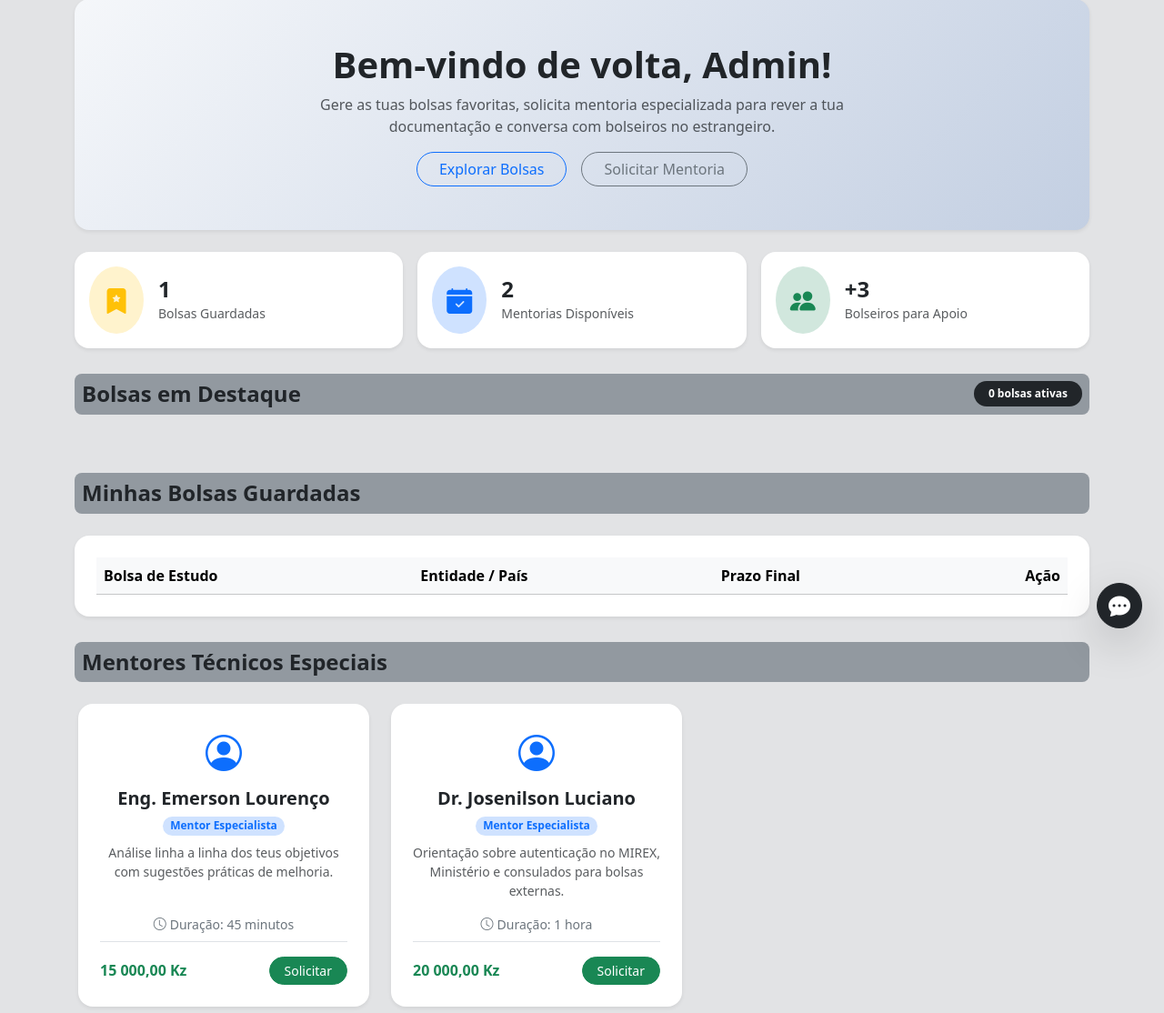
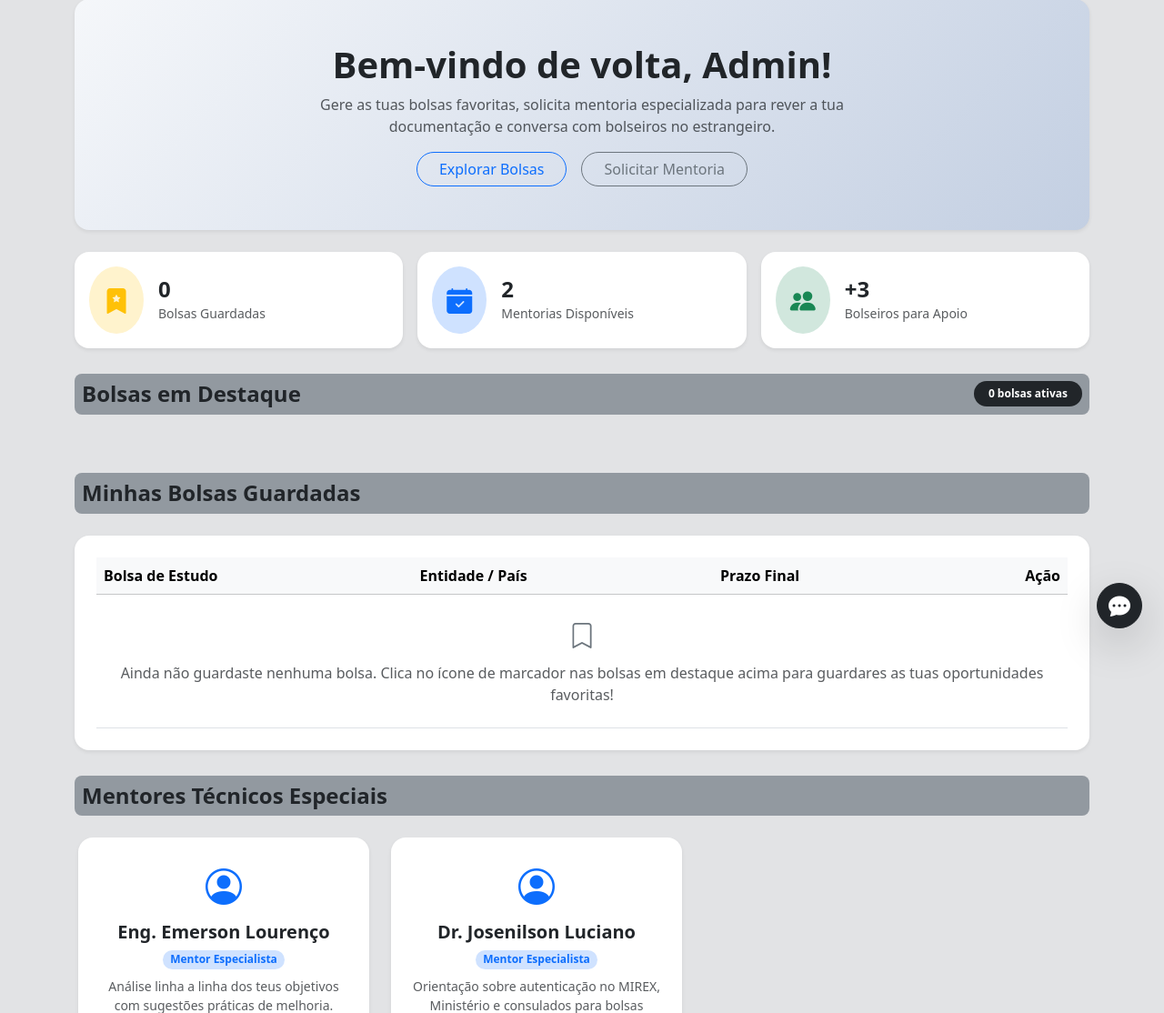
Before and after one commit to Emery-Lourenco/isptec-bolsas, a Flask app: page /dashboard in a window 1280 px wide. Shown: the part 85-1199 px from the top of the page at 91% size. Run offline with Flask 3, Linux system fonts and the light colour scheme; the visitor is signed in with stand-in values (Sample User, id 1); lists and menus that the app fills with data are empty; some libraries are stand-ins or nearby versions.

Commit message:
feat: agora é possível os usuários (candidatos) guardarem bolsas favoritas
fix: correção do erro de duplicidade da conta admin

```diff
--- a/app.py
+++ b/app.py
@@ -30,6 +30,9 @@ from werkzeug.security import (  # Utilitários nativos para senhas seguras (RNF
 
 # Carrega o ficheiro .env local antes de iniciar as configurações
 load_dotenv()
+
+# Constante de segurança que define o único e-mail autorizado a deter privilégios administrativos
+EMAIL_ADMIN_OFICIAL = "admin@unibolsas.co.ao"
 
 # ==============================================================================
 # INICIALIZAÇÃO DA APLICAÇÃO WEB
@@ -101,6 +104,7 @@ class Utilizador(db.Model):
 
     pedidos_contacto = db.relationship("PedidoContacto", backref="candidato", lazy=True)
     contratacoes = db.relationship("ContratacaoMentoria", backref="candidato", lazy=True)
+    bolsas_guardadas = db.relationship("BolsaGuardada", backref="candidato", cascade="all, delete-orphan", lazy=True)
 
     def definir_senha(self, senha_limpa):
         self.senha_hash = generate_password_hash(senha_limpa)
@@ -132,6 +136,7 @@ class Bolsa(db.Model):
 
     itens_cobertos = db.relationship("BolsaItemCoberto", backref="bolsa", cascade="all, delete-orphan", lazy=True)
     bolseiros = db.relationship("BolseiroVoluntario", backref="bolsa_rel", lazy=True)
+    guardada_por = db.relationship("BolsaGuardada", backref="bolsa", cascade="all, delete-orphan", lazy=True)
 
 
 # 3. TABELA ASSOCIATIVA NORMALIZADA DE ITENS COBERTOS (Atende RF10 - 1FN e 2FN)
@@ -204,6 +209,19 @@ class ContratacaoMentoria(db.Model):
     data_contratacao = db.Column(db.DateTime, default=lambda: datetime.now(timezone.utc))
 
 
+# 8. TABELA ASSOCIATIVA NORMALIZADA DE BOLSAS GUARDADAS / FAVORITAS (Atende RF11, UC06 - 1FN, 2FN e 3FN)
+class BolsaGuardada(db.Model):
+    __tablename__ = "bolsas_guardadas"
+
+    id = db.Column(db.Integer, primary_key=True)
+    candidato_id = db.Column(db.Integer, db.ForeignKey("utilizadores.id", ondelete="CASCADE"), nullable=False)
+    bolsa_id = db.Column(db.Integer, db.ForeignKey("bolsas.id", ondelete="CASCADE"), nullable=False)
+    criado_em = db.Column(db.DateTime, default=lambda: datetime.now(timezone.utc))
+
+    # Restrição de unicidade para evitar guardar a mesma bolsa repetidamente pelo mesmo utilizador
+    __table_args__ = (db.UniqueConstraint("candidato_id", "bolsa_id", name="uq_candidato_bolsa_guardada"),)
+
+
 # ==============================================================================
 # POVOAMENTO INICIAL DE DADOS DE TESTE (SEEDS)
 # ==============================================================================
@@ -215,13 +233,13 @@ def criar_dados_iniciais():
         if not admin_existente:
             novo_admin = Utilizador(
                 nome="Admin",
-                email="admin@unibolsas.ao",
+                email=EMAIL_ADMIN_OFICIAL,
                 tipo="admin"
             )
             novo_admin.definir_senha(os.getenv("ADMIN_SENHA", "1234"))  # pode mudar no .env
             db.session.add(novo_admin)
             db.session.commit()
-            print("Conta de Administrador criada com sucesso (admin@unibolsas.ao)!")
+            print(f"Conta de Administrador criada com sucesso ({EMAIL_ADMIN_OFICIAL})!")
 
         # 2. Criar bolseiros voluntários se a tabela estiver vazia
         if BolseiroVoluntario.query.count() == 0:
@@ -610,6 +628,17 @@ def dashboard():
         .all()
     )
 
+    # Bolsas GUARDADAS / FAVORITAS do candidato logado (Atende RF11, UC06)
+    registos_guardados = (
+        BolsaGuardada.query.filter_by(candidato_id=utilizador.id)
+        .order_by(BolsaGuardada.criado_em.desc())
+        .all()
+    )
+    # Extrai os objetos Bolsa das associações guardadas
+    minhas_bolsas_guardadas = [registo.bolsa for registo in registos_guardados if registo.bolsa]
+    # Lista de IDs de bolsas guardadas para destacar o botão no carrossel
+    ids_bolsas_guardadas = {registo.bolsa_id for registo in registos_guardados}
+
     return render_template(
         "dashboard_candidato.html",
         bolsas=bolsas_disponiveis,
@@ -618,10 +647,43 @@ def dashboard():
         nome_candidato=utilizador.nome,
         minhas_contratacoes=minhas_contratacoes,
         meus_pedidos=meus_pedidos,
+        minhas_bolsas_guardadas=minhas_bolsas_guardadas,
+        ids_bolsas_guardadas=ids_bolsas_guardadas,
     )
 
 
-# ROTA 7: PEDIR CONTACTO COM UM BOLSEIRO (Atende UC08 / RF17)
+# ROTA 7: GUARDAR OU REMOVER BOLSA DOS FAVORITOS (Atende UC06 / RF11)
+# O clique no botão marcador submete um POST alternando o estado de favorito
+@app.route("/guardar-bolsa/<int:bolsa_id>", methods=["POST"])
+@login_obrigatorio
+def guardar_bolsa(bolsa_id):
+    utilizador = utilizador_atual()
+
+    # 1. A bolsa tem de existir e estar ativa
+    bolsa = db.session.get(Bolsa, bolsa_id)
+    if bolsa is None or not bolsa.ativa:
+        flash("Bolsa não encontrada ou inativa.", "danger")
+        return redirect(url_for("dashboard"))
+
+    # 2. Verifica se a bolsa já está nos favoritos do candidato
+    guardada = BolsaGuardada.query.filter_by(candidato_id=utilizador.id, bolsa_id=bolsa.id).first()
+
+    if guardada:
+        # Se já estava guardada, remove dos favoritos (toggle)
+        db.session.delete(guardada)
+        db.session.commit()
+        flash(f'Bolsa "{bolsa.titulo}" removida dos teus favoritos.', "info")
+    else:
+        # Se não estava guardada, adiciona à tabela associativa
+        novo_favorito = BolsaGuardada(candidato_id=utilizador.id, bolsa_id=bolsa.id)
+        db.session.add(novo_favorito)
+        db.session.commit()
+        flash(f'Bolsa "{bolsa.titulo}" guardada com sucesso nos teus favoritos!', "success")
+
+    return redirect(url_for("dashboard") + "#guardadas")
+
+
+# ROTA 8: PEDIR CONTACTO COM UM BOLSEIRO (Atende UC08 / RF17)
 # O botão "Conversar com Bolseiro" envia um formulário POST para /pedir-contacto/<id do bolseiro>
 # Campo opcional do formulário: "pergunta"
 @app.route("/pedir-contacto/<int:bolseiro_id>", methods=["POST"])
@@ -660,7 +722,7 @@ def pedir_contacto(bolseiro_id):
     return redirect(url_for("dashboard") + "#bolseiros-comunidade")
 
 
-# ROTA 8: CONTRATAR UMA MENTORIA (Atende UC12 / RF21)
+# ROTA 9: CONTRATAR UMA MENTORIA (Atende UC12 / RF21)
 # O botão "Solicitar" envia um formulário POST para /contratar-mentoria/<id da mentoria>
 # Campo opcional do formulário: "data_preferida"
 @app.route("/contratar-mentoria/<int:mentoria_id>", methods=["POST"])
@@ -699,7 +761,7 @@ def contratar_mentoria(mentoria_id):
     return redirect(url_for("dashboard") + "#mentores-tecnicos")
 
 
-# ROTA 9: PAGAMENTO SIMULADO DA MENTORIA (Atende UC12 / RF22)
+# ROTA 10: PAGAMENTO SIMULADO DA MENTORIA (Atende UC12 / RF22)
 # Não há dinheiro real: apenas muda o estado de "Pendente" para "Pago"
 @app.route("/pagar-mentoria/<int:contratacao_id>", methods=["POST"])
 @login_obrigatorio
@@ -733,13 +795,13 @@ def pagar_mentoria(contratacao_id):
 #   python app.py contas testar EMAIL SENHA
 #       Diz se o login com esse e-mail e senha funcionaria e, se não, porquê. Não altera nada.
 #
-#   python app.py contas definir EMAIL SENHA [--nome "Nome"] [--tipo admin|candidato]
-#       Cria a conta (se não existir) ou muda-lhe a senha, já encriptada.
+#   python app.py contas definir EMAIL SENHA [--nome "Nome"]
+#       Cria a conta de candidato (se não existir) ou altera a senha de forma segura.
 # ==============================================================================
 AJUDA_CONTAS = """Comandos disponíveis:
   python app.py contas listar
   python app.py contas testar EMAIL SENHA
-  python app.py contas definir EMAIL SENHA [--nome "Nome"] [--tipo admin|candidato]"""
+  python app.py contas definir EMAIL SENHA [--nome "Nome"]"""
 
 
 def estado_da_senha(utilizador):
@@ -788,22 +850,33 @@ def testar_login(email, senha):
         print("Dica: use 'definir' para guardar a senha certa.")
 
 
-def definir_conta(email, senha, nome=None, tipo=None):
+def definir_conta(email, senha, nome=None):
     email = email.strip().lower()
     if len(senha) < 4:
         print("A senha é demasiado curta.")
         return
+
     utilizador = buscar_utilizador_por_email(email)
+
+    # REGRA DE SEGURANÇA: Apenas o e-mail oficial pode deter privilégios de administrador
+    tipo_atribuido = "admin" if email == EMAIL_ADMIN_OFICIAL else "candidato"
+
     if utilizador is None:
-        utilizador = Utilizador(nome=nome or email.split("@")[0], email=email, tipo=tipo or "candidato")
+        utilizador = Utilizador(
+            nome=nome or email.split("@")[0],
+            email=email,
+            tipo=tipo_atribuido
+        )
         db.session.add(utilizador)
         acao = "CRIADA"
     else:
         if nome:
             utilizador.nome = nome
-        if tipo:
-            utilizador.tipo = tipo
+        # Não permite que contas normais alterem o seu tipo para admin
+        if utilizador.email != EMAIL_ADMIN_OFICIAL:
+            utilizador.tipo = "candidato"
         acao = "ATUALIZADA"
+
     utilizador.email = email  # guarda sempre em minúsculas e sem espaços
     utilizador.definir_senha(senha)
     db.session.commit()
@@ -831,15 +904,12 @@ def executar_comando_contas(args):
             elif comando == "testar" and len(args) >= 3:
                 testar_login(args[1], args[2])
             elif comando == "definir" and len(args) >= 3:
-                tipo = valor_da_opcao(args, "--tipo")
-                if tipo not in (None, "admin", "candidato"):
-                    print("--tipo tem de ser 'admin' ou 'candidato'.")
-                    return
-                definir_conta(args[1], args[2], valor_da_opcao(args, "--nome"), tipo)
+                # Blindagem: Não aceita mais o argumento --tipo. A regra é estritamente automática
+                definir_conta(args[1], args[2], valor_da_opcao(args, "--nome"))
             else:
                 print(AJUDA_CONTAS)
     except Exception as erro:  # ex.: sem internet ou .env em falta
-        print("Não foi possível falar com a base de dados: %s" % erro)
+        print("Não foi possível conectar com a base de dados: %s" % erro)
 
 
 # ==============================================================================
--- a/templates/dashboard_candidato.html
+++ b/templates/dashboard_candidato.html
@@ -148,7 +148,7 @@
                         <i class="bi bi-bookmark-star-fill fs-3"></i>
                     </div>
                     <div>
-                        <h4 class="fw-bold mb-0">1</h4>
+                        <h4 class="fw-bold mb-0">{{ minhas_bolsas_guardadas|length }}</h4>
                         <small class="text-muted">Bolsas Guardadas</small>
                     </div>
                 </div>
@@ -191,9 +191,12 @@
             <div class="scroll-item-card">
                 <div class="card h-100 border-light shadow-sm rounded-4 p-3 bg-white position-relative">
 
-                    <button class="card-favorite-btn text-warning" onclick="toggleFavorite(this)" title="Guardar Bolsa">
-                        <i class="bi bi-bookmark-star-fill fs-5"></i>
-                    </button>
+                    <!-- Formulário para guardar ou remover dos favoritos (UC06 / RF11) -->
+                    <form method="POST" action="/guardar-bolsa/{{ b.id }}" class="m-0">
+                        <button type="submit" class="card-favorite-btn {% if b.id in ids_bolsas_guardadas %}text-warning{% else %}text-secondary{% endif %}" title="{% if b.id in ids_bolsas_guardadas %}Remover dos Favoritos{% else %}Guardar Bolsa{% endif %}">
+                            <i class="bi {% if b.id in ids_bolsas_guardadas %}bi-bookmark-star-fill{% else %}bi-bookmark-star{% endif %} fs-5"></i>
+                        </button>
+                    </form>
 
                     <div class="d-flex align-items-center gap-2 mb-3 pe-5">
                         <span class="badge bg-light text-secondary rounded-pill px-3 py-2 fw-normal fs-6 text-truncate" style="max-width: 170px;">
@@ -235,7 +238,7 @@
         </div>
     </main>
 
-    <!-- Bolsas guardadas -->
+    <!-- BOLSAS GUARDADAS (Mostra apenas as do utilizador autenticado) -->
     <section class="container my-5" id="guardadas">
         <div style="margin-top: -20px; background: #9299a0;" class="d-flex justify-content-between border-4 p-2 rounded-3 mb-4">
             <h3 class="fw-bold text-dark m-0 fs-4">Minhas Bolsas Guardadas</h3>
@@ -253,20 +256,33 @@
                         </tr>
                     </thead>
                     <tbody>
-                        {% if bolsas %}
+                        {% for bg in minhas_bolsas_guardadas %}
                         <tr>
                             <td>
-                                <strong>{{ bolsas[0].titulo }}</strong><br>
-                                <small class="text-muted">{{ bolsas[0].nivel_estudo or 'Ensino Superior' }}</small>
+                                <strong>{{ bg.titulo }}</strong><br>
+                                <small class="text-muted">{{ bg.nivel_estudo or 'Ensino Superior' }} - {{ bg.area_estudo or 'Geral' }}</small>
                             </td>
-                            <td>{{ bolsas[0].entidade }} ({{ bolsas[0].pais_destino }})</td>
-                            <td>{% if bolsas[0].data_limite %}{{ bolsas[0].data_limite.strftime('%d/%m/%Y') }}{% else %}Aberto{% endif %}</td>
+                            <td>{{ bg.entidade }} ({{ bg.pais_destino }})</td>
+                            <td>{% if bg.data_limite %}{{ bg.data_limite.strftime('%d/%m/%Y') }}{% else %}Aberto{% endif %}</td>
                             <td class="text-end">
-                                <a href="{{ bolsas[0].link_oficial }}" target="_blank" class="btn btn-outline-primary btn-sm rounded-pill px-3">Ir para o Site Oficial <i class="bi bi-box-arrow-up-right ms-1"></i></a>
-                                <button class="btn btn-outline-danger btn-sm rounded-circle ms-1" title="Remover dos favoritos"><i class="bi bi-trash"></i></button>
+                                <a href="{{ bg.link_oficial }}" target="_blank" rel="noopener noreferrer" class="btn btn-outline-primary btn-sm rounded-pill px-3">
+                                    Ir para o Site Oficial <i class="bi bi-box-arrow-up-right ms-1"></i>
+                                </a>
+                                <form method="POST" action="/guardar-bolsa/{{ bg.id }}" class="d-inline">
+                                    <button type="submit" class="btn btn-outline-danger btn-sm rounded-circle ms-1" title="Remover dos favoritos">
+                                        <i class="bi bi-trash"></i>
+                                    </button>
+                                </form>
                             </td>
                         </tr>
-                        {% endif %}
+                        {% else %}
+                        <tr>
+                            <td colspan="4" class="text-center text-muted py-4">
+                                <i class="bi bi-bookmark text-secondary fs-3 d-block mb-2"></i>
+                                Ainda não guardaste nenhuma bolsa. Clica no ícone de marcador nas bolsas em destaque acima para guardares as tuas oportunidades favoritas!
+                            </td>
+                        </tr>
+                        {% endfor %}
                     </tbody>
                 </table>
             </div>
@@ -401,24 +417,8 @@
 
     <script src="https://cdn.jsdelivr.net/npm/bootstrap@5.3.2/dist/js/bootstrap.bundle.min.js"></script>
 
-    <!-- Mudar a cor do botão de favorito e script do Chatbot -->
+    <!-- Script de envio assíncrono para o Chatbot UniX -->
     <script>
-        function toggleFavorite(btn) {
-            const icon = btn.querySelector('i');
-            if (icon.classList.contains('bi-bookmark-star')) {
-                icon.classList.remove('bi-bookmark-star');
-                icon.classList.add('bi-bookmark-star-fill');
-                btn.classList.remove('text-secondary');
-                btn.classList.add('text-warning');
-            } else {
-                icon.classList.remove('bi-bookmark-star-fill');
-                icon.classList.add('bi-bookmark-star');
-                btn.classList.remove('text-warning');
-                btn.classList.add('text-secondary');
-            }
-        }
-
-        // Envio de mensagens para o Chatbot UniX
         document.getElementById('chatForm').addEventListener('submit', async function(e) {
             e.preventDefault();
             const input = document.getElementById('chatInput');
```
Also changed, not shown: 1 other file.
